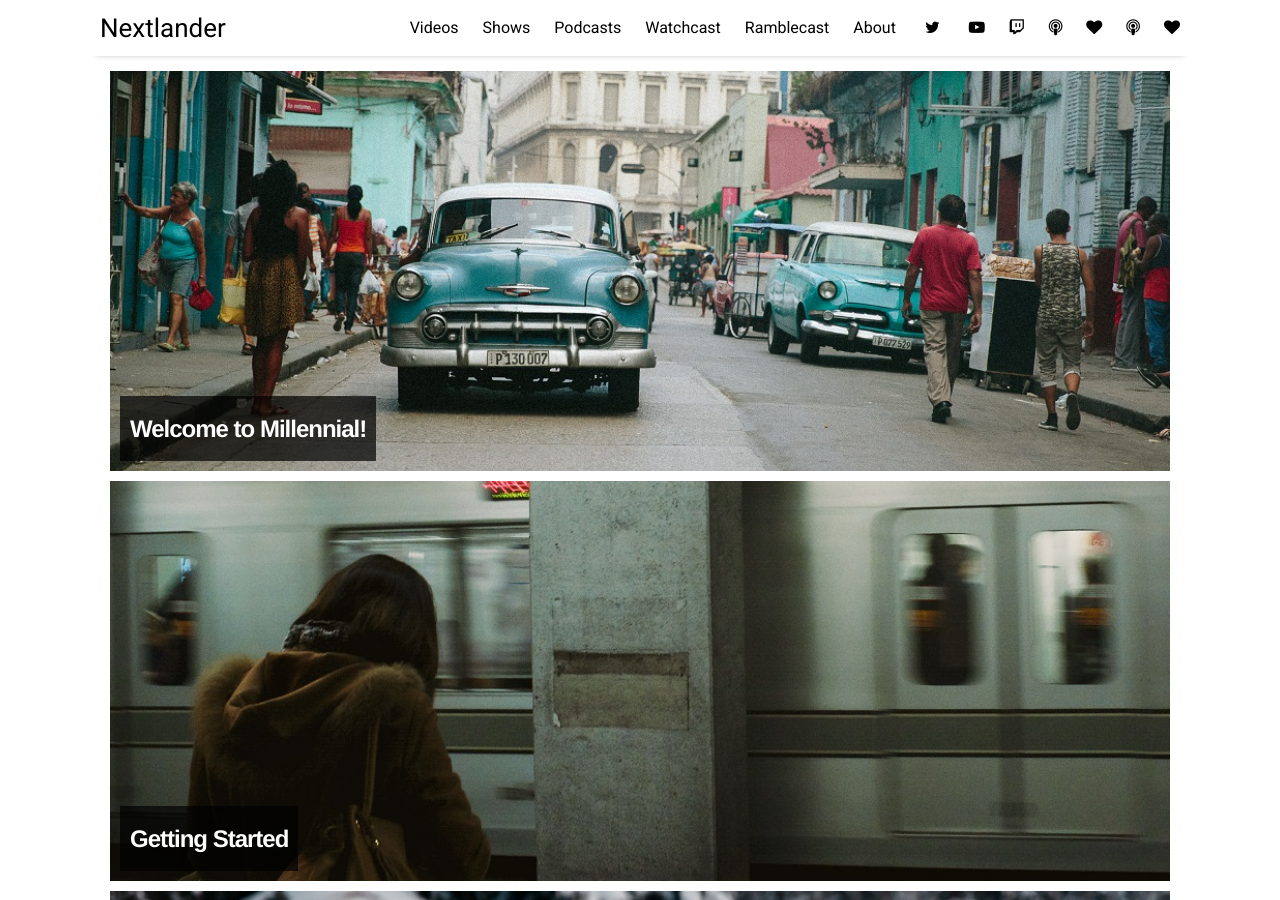
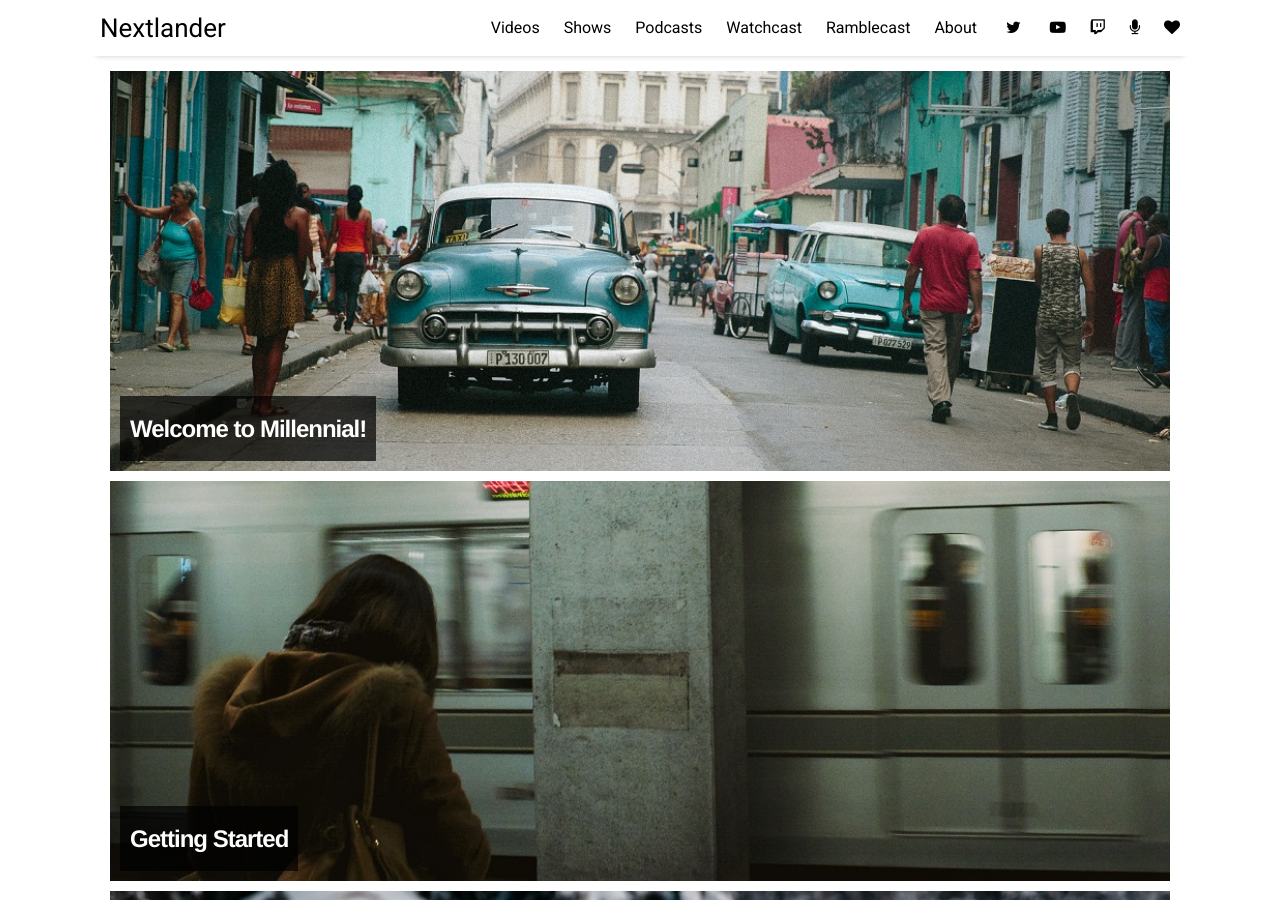
Before and after one commit to GodCheat/godcheat.github.io, a Jekyll site: the page built from index.html, in a window 1280 px wide and 900 px high. Built offline with Jekyll 4.4.1, drawn with Linux system fonts in a browser that asks for light colours; nearby versions of some CDN libraries; the list of posts is cut into pages by our own code.

Commit message:
podcast icon update

```diff
--- a/_data/settings.yml
+++ b/_data/settings.yml
@@ -20,9 +20,7 @@ social:
 - {icon: 'twitter', link: 'https://twitter.com/nextlander'}
 - {icon: 'youtube-play', link: 'https://youtube.com/channel/UCO0gHyqLNeIrCAjwlO2BmiA'}
 - {icon: 'twitch', link: 'https://twitch.tv/nextlander'}
-- {icon: 'podcast', link: 'https://podcasts.apple.com'}
-- {icon: 'heart', link: 'https://podcasts.apple.com/us/podcast/the-nextlander-podcast/id1570737028'}
-- {icon: 'podcast', link: 'https://www.patreon.com/nextlander'}
+- {icon: 'microphone', link: 'https://podcasts.apple.com/us/podcast/the-nextlander-podcast/id1570737028'}
 - {icon: 'heart', link: 'https://www.patreon.com/nextlander'}
 #- {icon: 'envelope', link: 'podcast@nextlander.com'}
 #- {icon: 'rss-square', link: 'feed.xml'}
```
